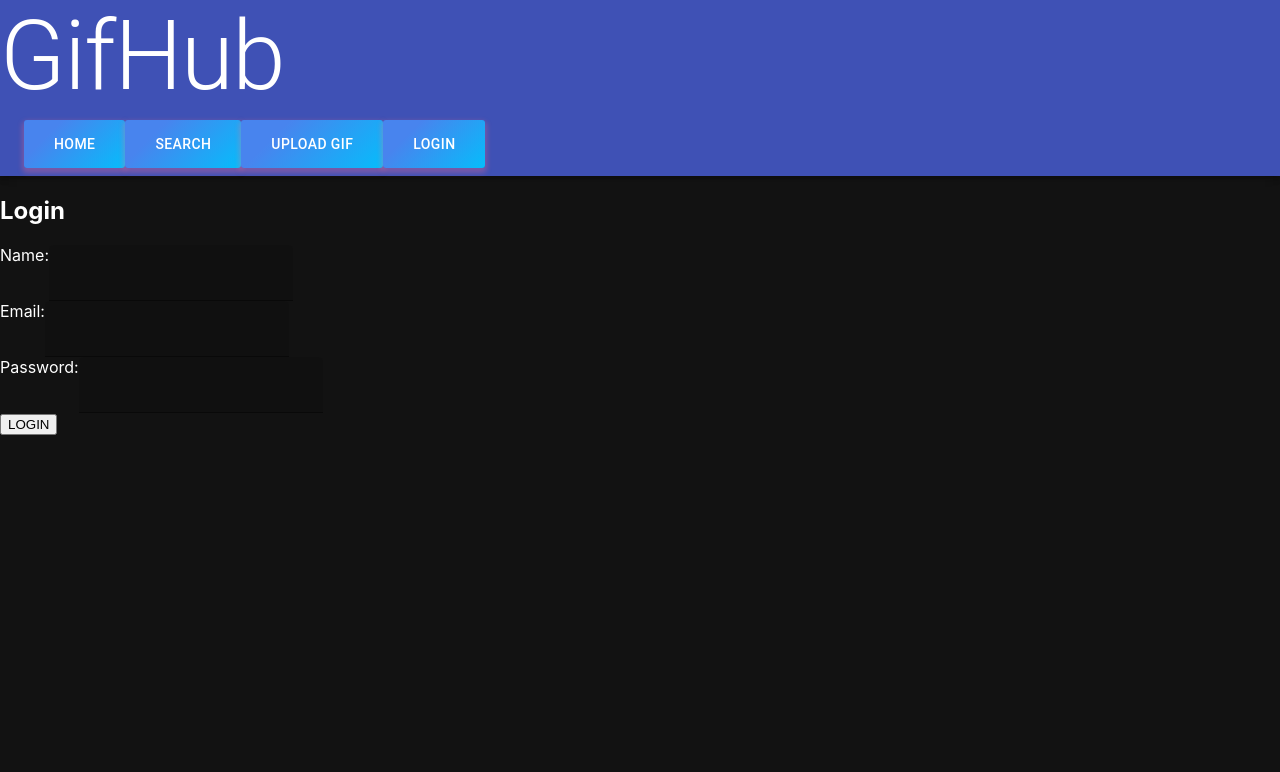
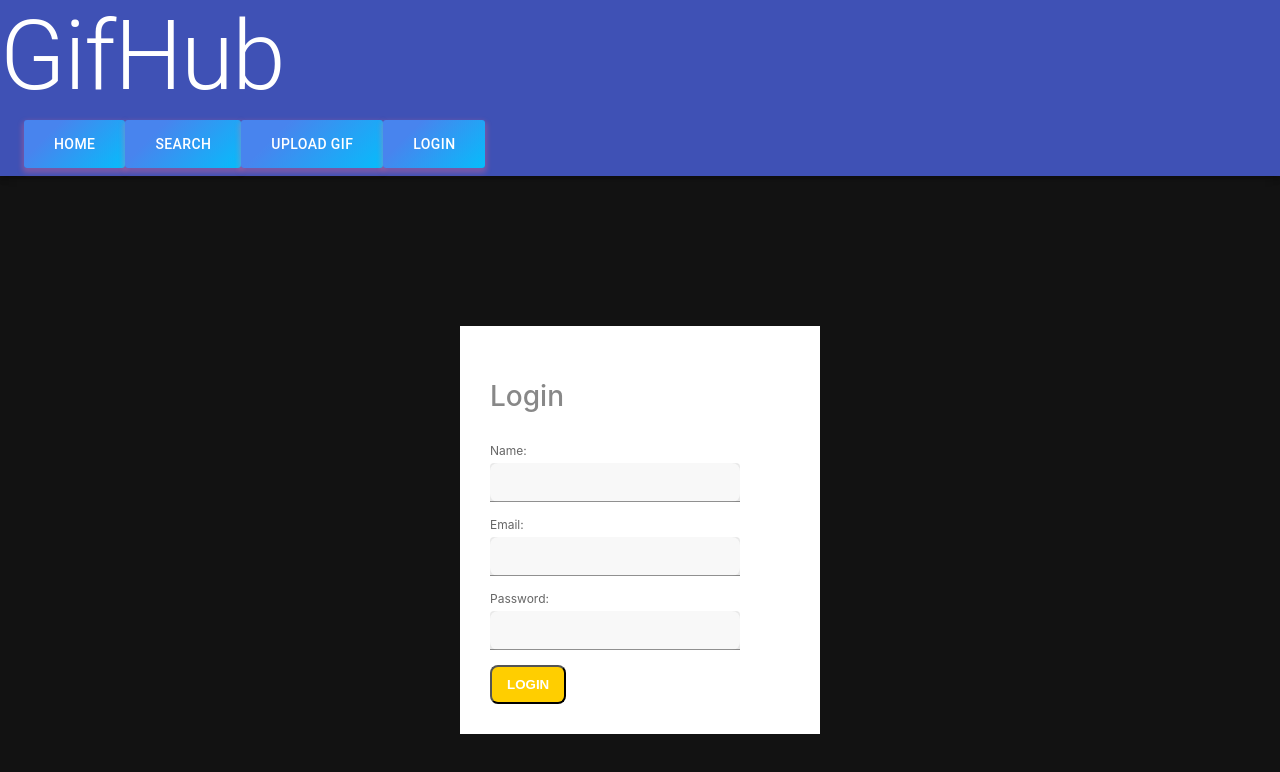
Before and after one commit to samanthalaine/gifhub, a React (Create React App) app in the folder gif-hub/: page /login in a window 1280 px wide. Shown: the top 772 px of the page. Built offline with nearby package versions, Linux system fonts and the light colour scheme; no server answers.

Commit message:
Added css styling and worked on routes

```diff
--- a/gif-hub/src/Components/App.js
+++ b/gif-hub/src/Components/App.js
@@ -2,21 +2,23 @@ import React, {useEffect, useState} from "react"
 import MainContent from "./MainContent"
 import Header from './Header'
 import Login from "./Login";
+import ItemDetail from "./ItemDetail"
 import {BrowserRouter as Router, Switch, Route} from "react-router-dom"
 
 function App() {
 
+
   const [gif, setGif] = useState([])
   useEffect(function effectFunction() {
     async function fetchGifs() {
-        const response = await fetch('https://api.giphy.com/v1/gifs/trending?api_key=xjRmS04E6Syed3yZKqVZZ301OmqO5rvL&limit=28&rating=r');
+        const response = await fetch('https://api.giphy.com/v1/gifs/trending?api_key=xjRmS04E6Syed3yZKqVZZ301OmqO5rvL&limit=35&rating=r');
         const json = await response.json();
         setGif(json.data);
     }
     fetchGifs();
 }, []);
 
-  console.log(gif)
+  // console.log(gif)
 //  const imageUrl= gif.data.image_url
 //Action item 1 - make sign up
 //- backend handles logic
@@ -33,8 +35,11 @@ function App() {
       <Header/>
       <Switch>
         <Route path="/login" component={Login}/>
-        <Route path="/">
+        <Route path="/" exact>
           <MainContent gif={gif}/>
+        </Route>
+        <Route path="/:id">
+          <ItemDetail gif={gif}/>
         </Route>
       </Switch>
     </div>
--- a/gif-hub/src/Components/GifTile.js
+++ b/gif-hub/src/Components/GifTile.js
@@ -3,6 +3,7 @@ import ImageListItem from '@material-ui/core/ImageListItem';
 import ImageListItemBar from '@material-ui/core/ImageListItemBar';
 import ListSubheader from '@material-ui/core/ListSubheader';
 import IconButton from '@material-ui/core/IconButton';
+import { Link } from "react-router-dom";
 // import InfoIcon from '@material-ui/icons/Info';
 
 
@@ -10,11 +11,13 @@ import IconButton from '@material-ui/core/IconButton';
 
 
 
-function GifTile({gif}){
-    console.log(gif.user)
+function GifTile({gif, handleClick}){
+    // console.log(gif.user)
     return(
-        <ImageListItem key={gif.id}>
+        <ImageListItem key={gif.id}  onClick={handleClick}>
+
             <img src={gif.images.fixed_width.url} alt={gif.title} />
+            <Link to={gif.id}>
             <ImageListItemBar
               title={gif.title}
               subtitle={<span>by:{gif.username !== "" ? gif.username : "Unknown"}</span>}
@@ -24,6 +27,7 @@ function GifTile({gif}){
             //     </IconButton>
             //   }
             />
+            </Link>
         </ImageListItem>
 
     )
--- /dev/null
+++ b/gif-hub/src/Components/ItemDetail.js
@@ -0,0 +1,32 @@
+import React, {useEffect, useState} from "react"
+import { ImageListItem } from "@material-ui/core"
+import { ImageListItemBar } from "@material-ui/core"
+
+
+function ItemDetail({ match }){
+
+ const [detials, setDetails] = useState({})
+ console.log(match)
+
+
+
+    // useEffect(() => {
+    //     fetchItem()
+    // }, [])
+    // const fetchItem = async () => {
+    //     const fetchItem = await fetch(`https://api.giphy.com/v1/gifs/${match}?api_key=xjRmS04E6Syed3yZKqVZZ301OmqO5rvL`)
+    //     const Item = await fetchItem.json();
+    // }
+    return(
+       <div></div>
+    )
+}
+
+
+
+
+
+
+
+
+export default ItemDetail;
--- a/gif-hub/src/Components/LoginForm.js
+++ b/gif-hub/src/Components/LoginForm.js
@@ -13,7 +13,7 @@ function LoginForm({Login, error}) {
 
     return (
         <form className="login" onSubmit={submitHandler}>
-            <div>
+            <div className="inner">
                 <h2>Login</h2>
                 {(error != "") ? ( <div className="error">{error}</div>) : ""}
                 <div className="form-group">
@@ -28,7 +28,7 @@ function LoginForm({Login, error}) {
                     <label htmlFor="password">Password:</label>
                     <TextField  variant="filled"  type="password" name="password" id="password" onChange={e => setDetails({...details, password: e.target.value})} value={details.password}/>
                 </div>
-                <input type="submit" value="LOGIN"/>
+                <input className="button"type="submit" value="LOGIN"/>
             </div>
         </form>
     )
--- a/gif-hub/src/index.css
+++ b/gif-hub/src/index.css
@@ -23,5 +23,64 @@ body {
   color: white;
 }
 .login {
-  color: white;
+  display: flex;
+  align-items: center;
+  justify-content: center;
+  color: black;
+  padding-top: 150px;
 }
+
+.inner {
+  position: relative;
+  display: block;
+  background-color: #fff;
+  padding: 30px;
+  z-index: 2;
+}
+
+.inner h2 {
+  color: #888;
+  font-size: 28px;
+  font-weight: 500;
+  margin-bottom: 30px;
+}
+
+.form-group {
+  display: block;
+  width: 300px;
+  margin-bottom: 15px;
+}
+
+.form-group label {
+  display: block;
+  color: #666;
+  font-size: 12px;
+  margin-bottom: 5px;
+  transition: 0.4s;
+}
+
+.form-group:focus-within label {
+  color: #fe4880;
+}
+
+.form-group input {
+  display: block;
+  width: 100%;
+  padding: 10px 15px;
+  background-color: #f8f8f8;
+  border-radius: 8px;
+  transition: 0.4s;
+}
+
+.button {
+  display: inline-block;
+  padding: 10px 15px;
+  border-radius: 8px;
+  background-image: linear-gradient(to right, #FFCE00 50%, #FFCE00 50%, #FE4880 );
+  background-size: 200%;
+  background-position: 0%;
+  transition: 0.4s;
+  color: #fff;
+  font-weight: 700;
+  cursor: pointer;
+}
```
Also changed, not shown: gif-hub/src/Components/MainContent.js (+5 -2 lines).
